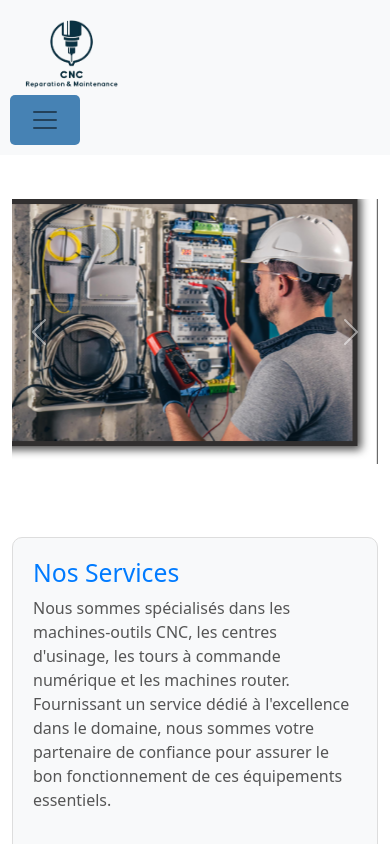
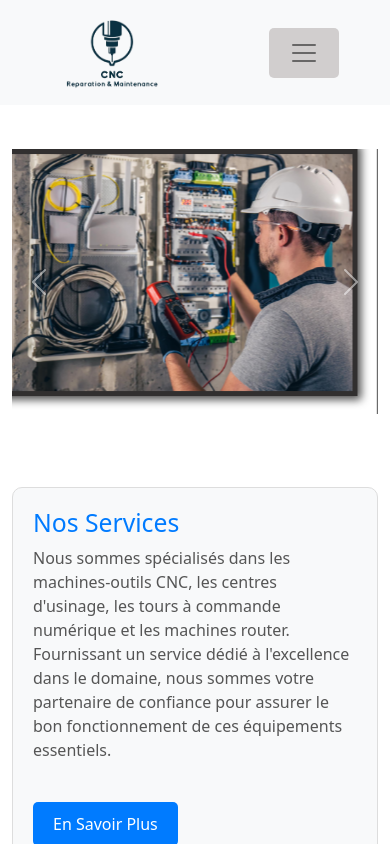
Before and after one commit to Mahdi945/PROJET, an Angular app: page /accueil in a window 390 px wide. Shown: the top 844 px of the page. Built offline with nearby package versions, Linux system fonts and the light colour scheme.

Commit message:
first commit

```diff
--- a/src/app/navbar/navbar.component.css
+++ b/src/app/navbar/navbar.component.css
@@ -7,7 +7,9 @@
   color: #ffffff; /* Blanc */
   padding: 10px;
   display: flex;
-  justify-content: space-around;
+  justify-content: space-between;
+  align-items: center;
+  flex-wrap: wrap; /* Pour permettre le wrapping des éléments si nécessaire */
 }
 
 .navbar a {
@@ -117,7 +119,7 @@
 
 /* Styles pour les boutons de la navbar */
 .navbar button {
-  background-color: #4682b4;
+  background-color: #d1cece;
   color: #fff;
   padding: 10px 20px;
   border: none;
@@ -127,20 +129,20 @@
 }
 
 .navbar button:hover {
-  background-color: #2c6e91;
+
   transform: scale(1.05);
 }
 
 .navbar button:active {
-  background-color: #1a4a6f;
+
   transform: scale(0.95);
 }
 
 /* Responsive adjustments */
 @media (max-width: 767px) {
   .navbar {
-      flex-direction: column;
-      align-items: flex-start;
+      flex-direction: row; /* Conserve la direction des éléments */
+      justify-content: space-around; /* Espacement égal des éléments */
   }
 
   .navbar a {
@@ -150,4 +152,19 @@
   .social-icons-container {
       margin-top: 10px;
   }
+  /* Styles pour le jumbotron */
+
 }
+.jumbotron {
+  background-color: #f8f9fa; /* Couleur par défaut */
+  padding: 2rem 1rem;
+  margin-bottom: 2rem;
+  border-radius: 0.3rem;
+}
+
+/* Media query pour les écrans de petite taille */
+@media (max-width: 768px) {
+  .jumbotron {
+    background-color: white; /* Couleur blanche pour les petits écrans */
+  }
+}
```
